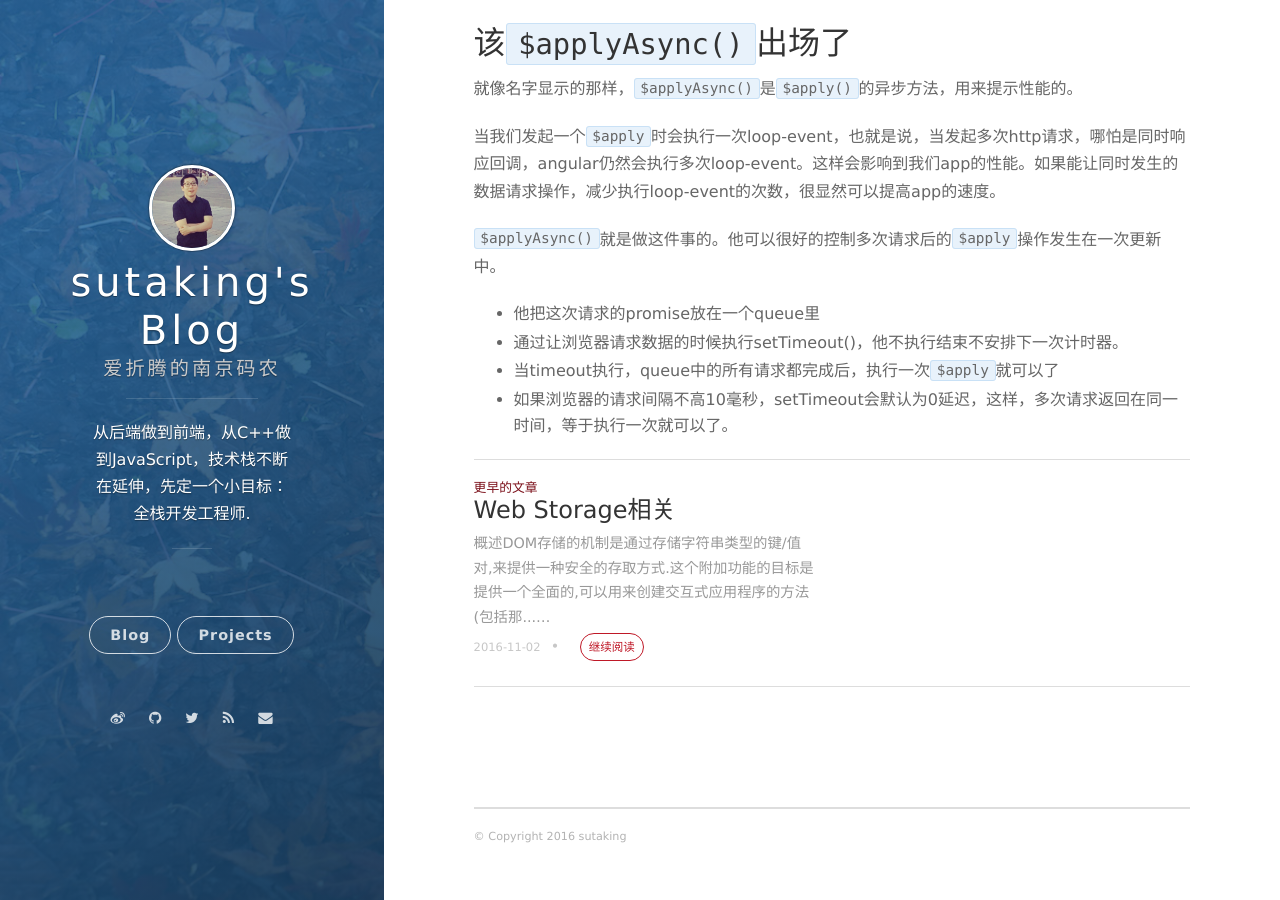
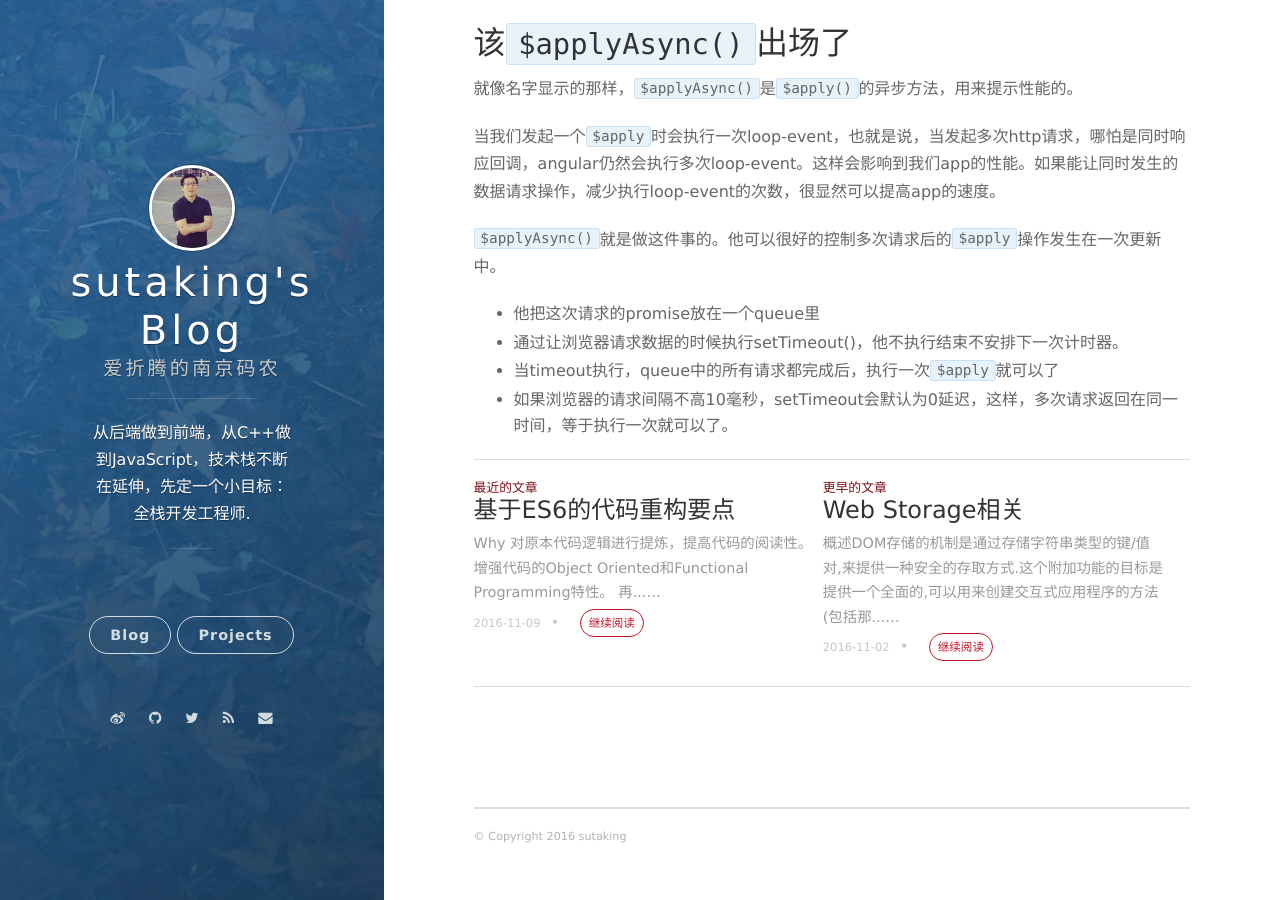
Before and after one commit to sutaking/sutaking.github.io, a Jekyll site: the page built from _posts/2016-11-03-applyAsync.md, in a window 1280 px wide and 900 px high, scrolled down 818 px. Built offline with Jekyll 4.4.1, drawn with Linux system fonts in a browser that asks for light colours; nearby versions of some CDN libraries; comment, search, counter and statistics services are not loaded; part of the change alters nothing that is shown.

Commit message:
add new post es6

````diff
--- /dev/null
+++ b/_posts/2016-11-09-es6-refactor.md
@@ -0,0 +1,210 @@
+---
+layout: post
+title: 基于ES6的代码重构要点
+date: 2016-11-09 19:52:24.000000000 +09:00
+---
+
+## Why
+
+- 对原本代码逻辑进行提炼，提高代码的阅读性。
+- 增强代码的Object Oriented和Functional Programming特性。
+- 再逻辑还不算太复杂的时候，早点修订一些Coding规范。
+
+## 重构要点
+
+1. Construct HTML using template strings.
+2. Eliminate if/else blocks with hash maps.
+- Collapse multiple arguments with a config object.
+- Pre-bind arguments to make point-free functions.
+- Break complex conditionals with intention revealing .variables.
+- Inline IIFE for complex initialization.
+- Use hoisting/composed-method to focus on important code.
+
+### 使用ES6的template string来替换不好用的html文本
+
+```javascript
+var html = '<div class="my-car-class-contain">' +
+			'<div class="my-car-class-title">' + title + '</div>' +
+			'<img src="' + url + '">' +
+			'</div>';
+
+//使用template直接就可以像些angular的模板一样在js代码中插入html
+let tmp_html = `<div class="my-car-class-contain">
+				<div class="my-car-class-title">${title}</div>
+				<img src="${url}" alt="">
+				</div>`;
+
+```
+
+### 用hash-map来替换复杂的if/else判断条件
+
+```javascript
+function getSomething(type) {
+	if (type === 'boy') {
+		return '/img/bog.jpg'
+	} else if (type === 'man') {
+		return '/img/man.jpg'
+	} else if (type === 'girl') {
+		return '/img/girl.jpg'
+	} else (type === 'woman') {
+		return '/img/woman.jpg'
+	}
+}
+
+//hash-map
+function getSomething(type) {
+	var typeMap = {
+		boy: '/img/bog.jpg',
+		man: '/img/man.jpg',
+		girl: '/img/girl.jpg',
+		woman: '/img/woman.jpg',
+	}
+
+	return typeMap[type] || '/img/default.jpg';
+}
+
+//当condition或者type条件很复杂的时候，可以把他们提取出来，以便维护
+import typeMap from './conditions';
+
+```
+
+### 减少函数入参，用Object来代替。
+
+```javascript
+function formatNumber(value, decimals, asPercent, prefix, suffix) {
+	var formattedNumber = value;
+
+	//do something
+
+	return formattedNumber;
+}
+formatNumber(10,2,false,'','%');
+
+//利用ES6默认值特性，以及对象定义参数
+function formatNumber({value=0, decimals=0, asPercent=false, prefix=‘’, suffix=‘’}){}
+var num = 20;
+formatNumber({value: num, suffix:'%'});
+```
+
+### 使用bind方法，将一个函数分离成多个更好理解的函数
+
+```javascript
+function doOperation(name='default', args=[]) {
+	// 这是一个通过name来决定操作方法的函数
+}
+function findSome() {
+	return Promise.resolve('LS460h');
+}
+function getCarList() {
+	return Promise.resolve({size:4800, seats:5, output:6.0});
+}
+findSome().then(args => {
+	doOperation('searchCar', args);
+});
+getCarList().then(args => {
+	doOperation('buyLexus', args);
+});
+
+//修改过程
+//先通过bind函数，将操作方法从参数导入的方式分离成2个函数
+var play = doOperation.bind(null, 'searchCar');
+var buy = doOperation.bind(null, 'buyLexus');
+
+findSome().then(play);
+getCarList().then(buy);
+```
+
+### 使用array的some方法来重构条件判断语句
+
+```javascript
+import _ from 'lodash';
+var age,
+	gamer = [],
+	adNetworks = [],
+	specialAchievements = [];
+
+function showGame() {
+	/* do something */
+}
+
+if((age > 0 && age <0) ||
+	gamer.isFirstTime ||
+	_.some(adNetworks, function(n) {
+		return gamer.network === n;
+	}) ||
+	_.some(specialAchievements, function(ach) {
+		return gamer.specialAchievement = ach;
+	})) {
+	showGame();
+}
+```
+
+把conditions提炼成Array,并使用箭头函数
+
+```javascript
+var conditions = [
+	() => {
+		return age > 0 && age <0;
+	},
+	() => gamer.isFirstTime,
+	() => {
+		return _.some(adNetworks, n => gamer.network === n);
+	},
+	() => {
+		return _.some(specialAchievements, ach => gamer.specialAchievement === ach);
+	},
+	//加入新的条件，就变得很轻松
+	() => specialAchievements.length > 0
+];
+
+let matches = _.some(conditions, c=>c());
+if(matches) {
+	showGame();
+}
+```
+
+### 使用IIFE(Immediately-Invoked Function Expression)做复杂初始化
+
+```javascript
+var settings = readSettings();
+var apiUrl = `https://${settings.apiDomain}:${settings.apiPort}/api`;
+
+var defaultConfig = {
+	apiUrl:apiUrl,
+	timezone: settings.timezone,
+	account: settings.account,
+	theme: settings.theme
+}
+
+// IIFE
+var defaultConfig = (() => {
+	var settings = readSettings();
+	var apiUrl = `https://${settings.apiDomain}:${settings.apiPort}/api`;
+
+	var defaultConfig = {
+		apiUrl:apiUrl,
+		timezone: settings.timezone,
+		account: settings.account,
+		theme: settings.theme
+	}
+})();
+```
+
+### 把回调的逻辑抽取成函数，隐藏逻辑，让代码语义更清晰。
+
+```javascript
+_fetchData(url)
+	.then(data => {
+		//do something
+	})
+	.then(transactions => {
+		//do something
+	})
+
+//after
+import {processData, renderHtml} from './doSomething'
+_fetchData(url)
+	.then(processData)
+	.then(renderHtml);
+
+```
````
Also changed, not shown: _posts/2015-11-02-在国内怎么玩AngularJS的E2E测试protractor.md (+1 -1 lines).
